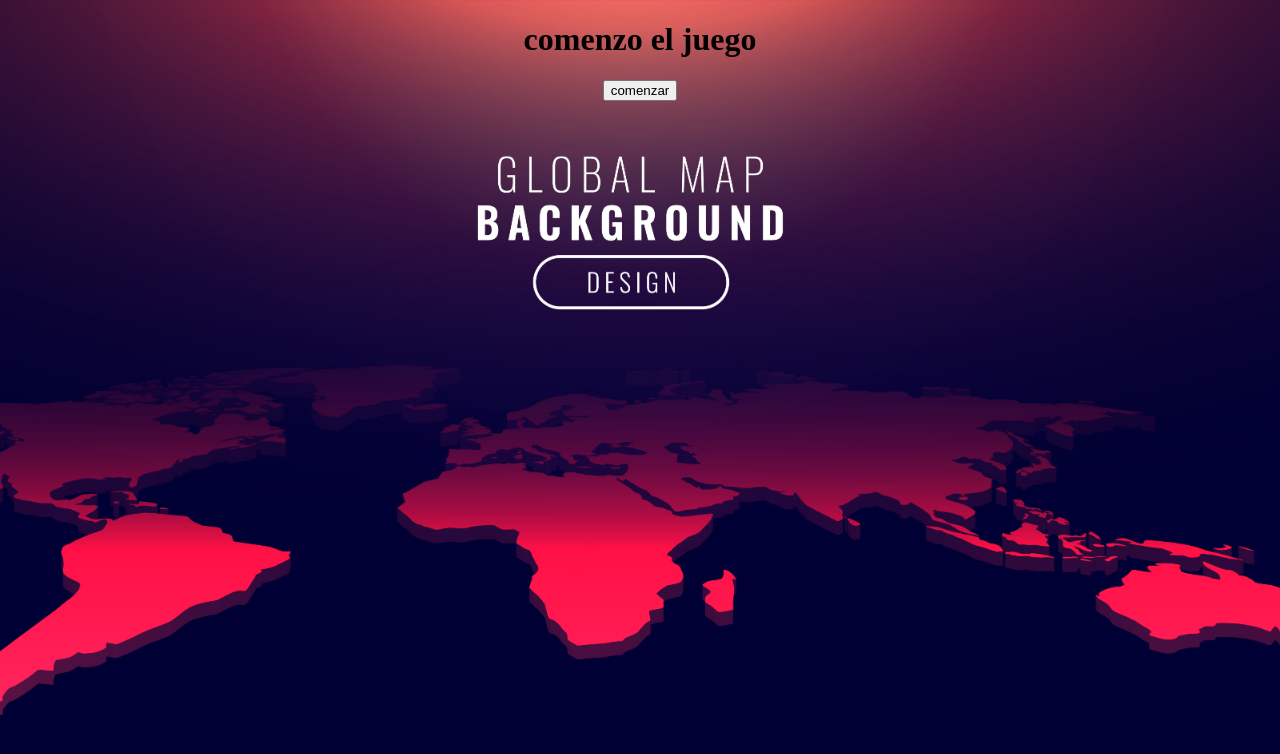
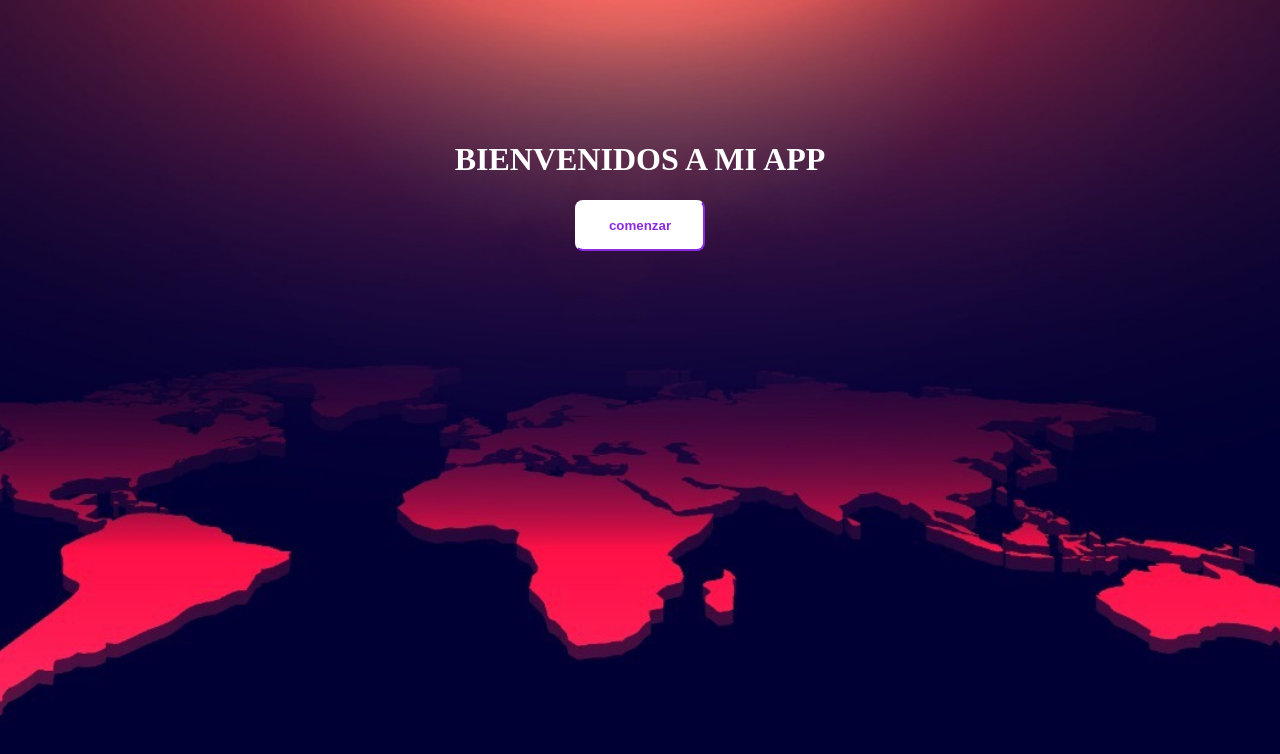
Before and after one commit to joseandrescolmenares/PI-Countries-main, a React (Create React App) app in the folder client/: page / in a window 1280 px wide. Shown: the top 754 px of the page. Built offline with nearby package versions, Linux system fonts and the light colour scheme.

Commit message:
activity listo

```diff
--- a/client/src/components/Landing.jsx
+++ b/client/src/components/Landing.jsx
@@ -6,9 +6,9 @@ const Landing = () => {
   return (
     <div className={style.background}>
       <div className={style.conten}>
-        <h1> comenzo el juego</h1>
+        <h1 className={style.titulo}>BIENVENIDOS A MI APP</h1>
         <Link to="home">
-          <button>comenzar</button>
+          <button className={style.comenzar}>comenzar</button>
         </Link>
       </div>
     </div>
--- a/client/src/components/css/Landing.module.css
+++ b/client/src/components/css/Landing.module.css
@@ -1,5 +1,5 @@
 .background{
- background-image: url('../img/sl_112119_25250_20.jpg');
+ background-image: url('../img/estaaaaaa\ davisd.jpeg');
 background-position: center ;
 background-repeat: no-repeat;
 background-size:cover;
@@ -15,6 +15,66 @@ min-height: 100vh;
     flex-direction: column;
     justify-content: center;
     align-items: center;
+    position: relative;
+    top: 120px;
     height: auto;
 
 }
+
+.titulo{
+    color: rgb(255, 255, 255);
+}
+
+/* .comenzar{
+    padding: 17px 40px;
+    border-radius: 50px;
+    border: 0;
+    background-color: white;
+    box-shadow: rgb(0 0 0 / 5%) 0 0 8px;
+    letter-spacing: 1.5px;
+    text-transform: uppercase;
+    font-size: 15px;
+    transition: all .5s ease;
+   }
+
+   .comenzar:hover {
+    letter-spacing: 3px;
+    background-color: rgb(254 17 71);
+    color: hsl(0, 0%, 100%);
+    box-shadow: rgb(93 24 220) 0px 7px 29px 0px;
+   }
+
+   .comenzar:active {
+    letter-spacing: 3px;
+    background-color: rgb(254 17 71);
+    color: hsl(0, 0%, 100%);
+    box-shadow: rgb(93 24 220) 0px 0px 0px 0px;
+    transform: translateY(10px);
+    transition: 100ms;
+   } */
+
+   .comenzar {
+    padding: 1rem 2rem;
+    font-weight: 700;
+    background: rgb(255, 255, 255);
+    color: blueviolet;
+    border-radius: .5rem;
+    border-bottom: 2px solid blueviolet;
+    border-right: 2px solid blueviolet;
+    border-top: 2px solid white;
+    border-left: 2px solid white;
+    transition-duration: 1s;
+    transition-property: border-top,
+       border-left,
+       border-bottom,
+       border-right,
+       box-shadow;
+   }
+
+   .comenzar:hover {
+    border-top: 2px solid blueviolet;
+    border-left: 2px solid blueviolet;
+    border-bottom: 2px solid rgb(238, 103, 238);
+    border-right: 2px solid rgb(238, 103, 238);
+    box-shadow: rgba(240, 46, 170, 0.4) 5px 5px, rgba(240, 46, 170, 0.3) 10px 10px, rgba(240, 46, 170, 0.2) 15px 15px;
+   }
```
Also changed, not shown: client/src/components/img/estaaaaaa davisd.jpeg (added), 1 other file (tests, documents, lock files or other folders).
